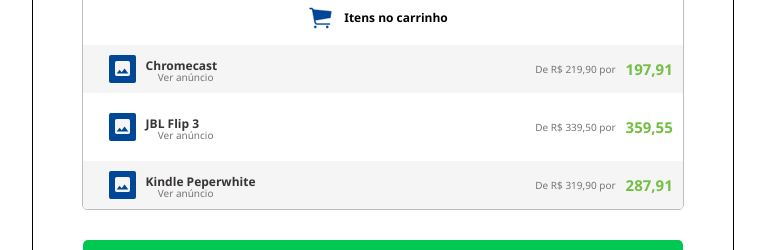
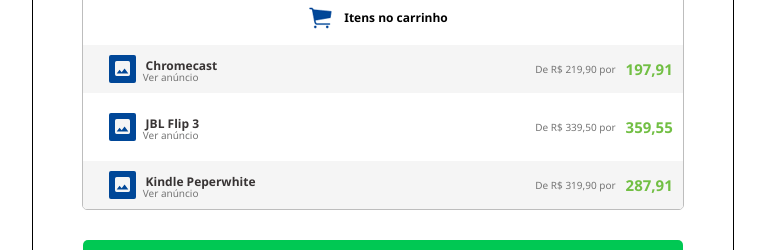
Before and after one commit to SoderJuliano/sigeCloud_test, a Vue app: page / in a window 1280 px wide. Shown: the part 517-767 px from the top of the page, without its empty margins (257-1022 px from the left). Built offline with nearby package versions, Linux system fonts and the light colour scheme.

Commit message:
fixed a bug on item

```diff
--- a/src/components/UserDashboard.vue
+++ b/src/components/UserDashboard.vue
@@ -141,6 +141,9 @@
         justify-content: space-between;
         padding-left: 8%;
     }
+    .row a{
+        left: -30px;
+    }
 }
 @media screen and (max-width: 700px) {
     .row{
@@ -154,6 +157,9 @@
         padding-left: 20px;
         padding-right: 20px;
     }
+    .row a{
+        left: -15px;
+    }
 }
 
 .row p{
@@ -166,7 +172,7 @@
     text-align: start;
 }
 .row a{
-    left: -15px;
+
     text-decoration:none;
     font: normal normal 300 10px Segoe UI;
     color: #757575;
```
